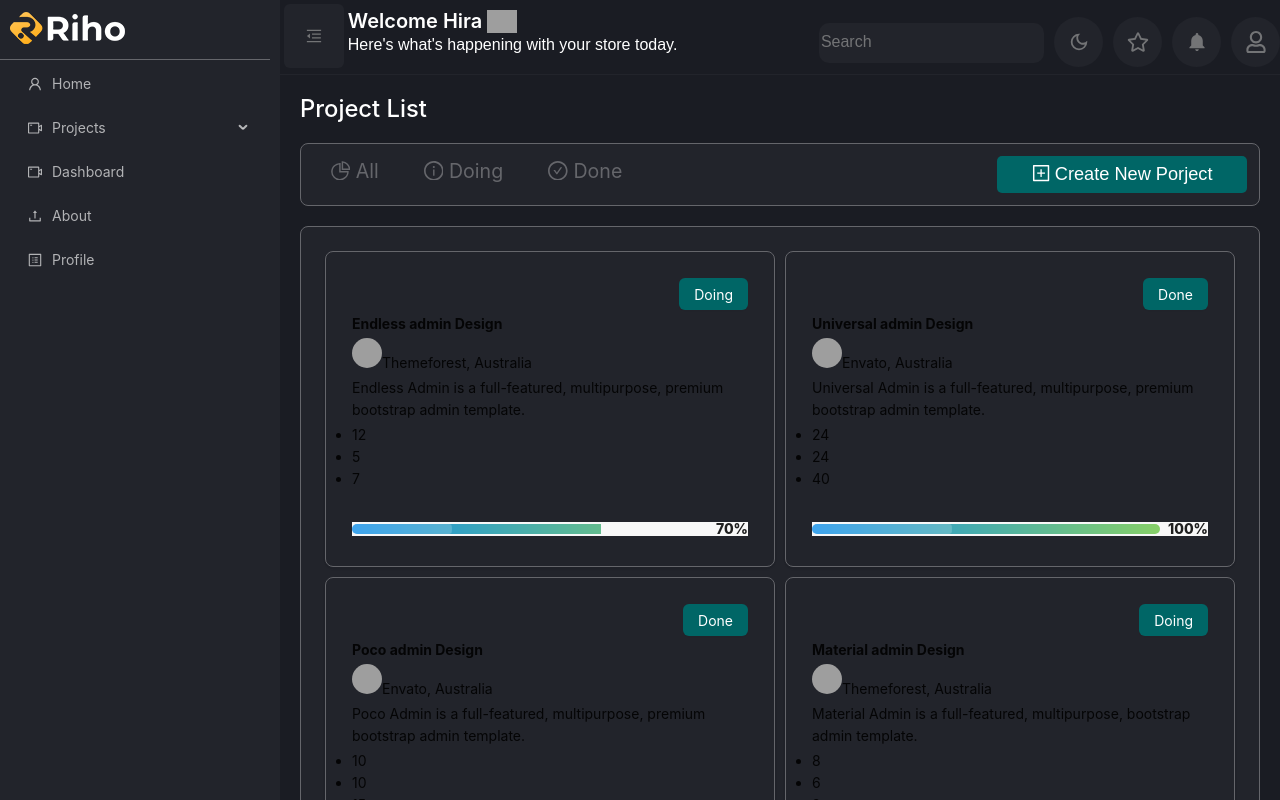
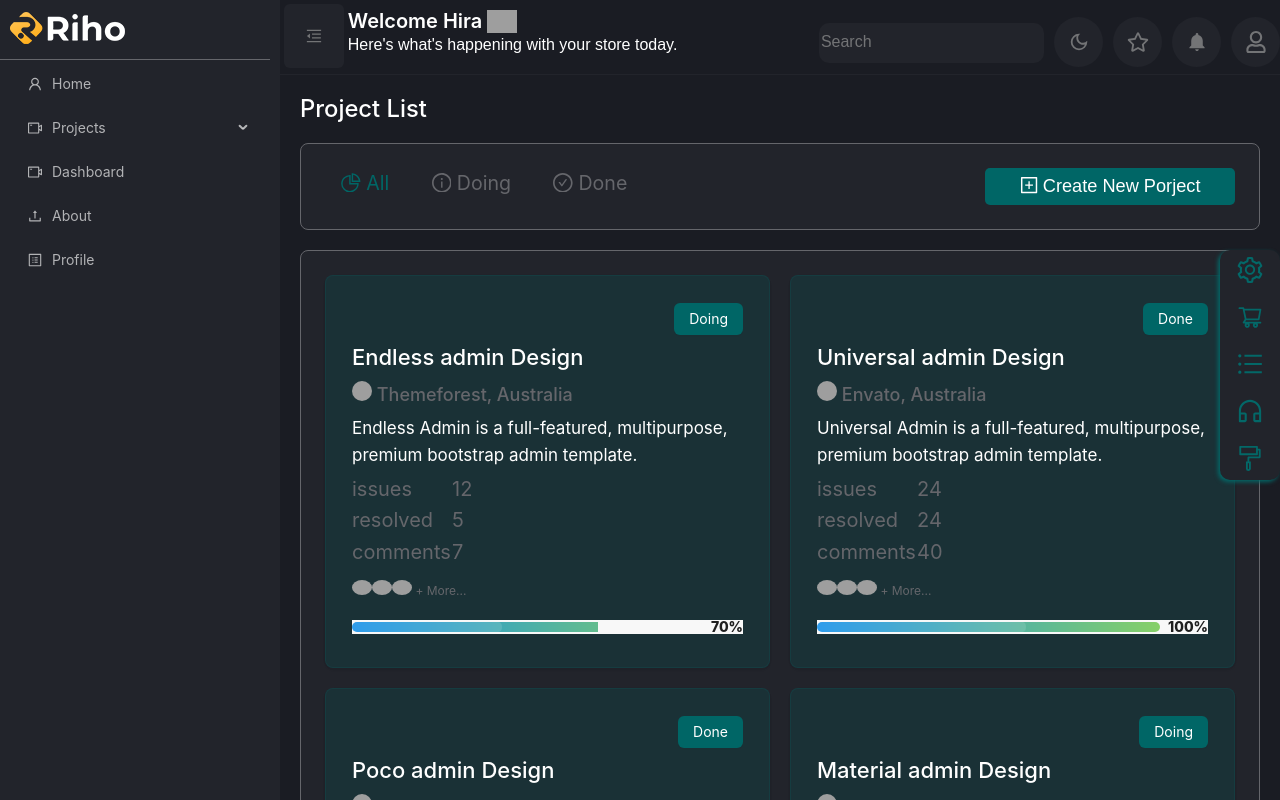
Before and after one commit to hiraekram10/Dahboard-Antd, a React (Vite) app: page /projects/list in a window 1280 px wide. Shown: the top 800 px of the page. Built offline with nearby package versions, Linux system fonts and the light colour scheme; grey boxes are pictures that could not be loaded.

Commit message:
card created started

```diff
--- a/src/Components/UserProCard.jsx
+++ b/src/Components/UserProCard.jsx
@@ -5,32 +5,35 @@ const UserProCard = ({title,description,company,comments,resolved,issues,status,
   return (
     <Col className='user-col' xs={24} sm={24} md={12} lg={12} xl={12}>
 
-      <Card  variant="borderless" className='card'>
+      <Card  variant="borderless" className='card cardblue'>
         <div className='userc-main'>
           <div className='btn-container'>
           <Button >{status}</Button>
           </div>
-          <div>
-            <h4>{title}</h4>
+          <div className='title'>
+            <h2>{title}</h2>
           </div>
           <div className='company'>
             <img src={img} alt="" />
-            {company}
+         <span>  {company}</span>
           </div>
-          <div>
+          <div className='description'>
             <p>
            {description}
             </p>
           </div>
-          <div>
+          <div className='card-list'>
             <ul>
-              <li>{issues}</li>
-              <li>{resolved}</li>
-              <li>{comments}</li>
+              <li><span>issues</span>{issues}</li>
+              <li><span>resolved</span>{resolved}</li>
+              <li><span>comments</span> {comments}</li>
             </ul>
           </div>
-          <div>
-            <img src="" alt="" />
+          <div className='images'>
+            <img src="https://admin.pixelstrap.net/riho/assets/images/user/3.jpg" alt="" />
+            <img src="https://admin.pixelstrap.net/riho/assets/images/user/5.jpg" alt="" />
+            <img src="https://admin.pixelstrap.net/riho/assets/images/user/1.jpg" alt="" />
+            <span> + More...</span>
           </div>
           <div>
           <Progress percent={progress} status="active"  strokeColor={{
--- a/src/Components/responsive.css
+++ b/src/Components/responsive.css
@@ -16,5 +16,25 @@
       height: 100%;
 
     }
+    .proj-card{
+
+      /* background-color: azure; */
+      display: flex;
+      flex-direction:column ;
+      justify-content: center;
+      align-items: center;
+
+    }
+    .right button{
+      background-color: yellow !important;
+     display: none;
+    }
+
+
+    .list-card li{
+      text-align: center;
+      gap: 12px;
+    }
+
 
   }
--- a/src/Pages/Css/project.css
+++ b/src/Pages/Css/project.css
@@ -49,6 +49,10 @@ width: 50%;
     color: var(--text-grey);
 
 }
+.list-card li:hover{
+    cursor: pointer;
+    color: #006666;
+}
 .right{
     /* background-color: rgb(190, 152, 152); */
     width: 50%;
@@ -63,11 +67,21 @@ width: 50%;
     color: #fff;
     font-size: 1.3em;
 }
+
 .right button:hover{
     cursor:pointer;
+    background-color: var(--green-bg);
+    transform: scale(1.1);
+    transition: 500ms ease;
+
 }
 .user-cards{
     /* background-color: yellow; */
+}
+.cardblue{
+    background-color: rgba(0, 102, 102, 0.212);
+    border: 1px solid  rgba(0, 102, 102, 0.212);
+
 }
 
 .user-col{
@@ -77,11 +91,13 @@ width: 50%;
     /* background-color: green; */
     display: flex;
     flex-direction: column;
-    gap: 3px;
+    gap: 5px;
     padding: 2px;
+    font-size: 20px;
 }
 .btn-container{
     /* background-color: palegoldenrod; */
+
     align-self: end;
 
 }
@@ -90,8 +106,58 @@ width: 50%;
     color: var(--text-white);
     border: none;
 }
+.btn-container button:hover{
+    transform: scale(1.1);
+    transition: 500ms ease;
+    background-color: var(--green-bg) !important;
+    color: var(--text-white) !important;
+}
+.title h2{
+  color: var(--text-white);
+  font-weight: 500;
+  font-size: 1.1em;
+}
+.company span{
+    font-size: 0.90em;
+    font-weight: 500;
+    color: var(--text-grey);
+    vertical-align: center;
+
+}
 .company img{
-    width: 30px;
-    height: 30px;
+    width: 20px;
+    height: 20px;
     border-radius: 50%;
+    vertical-align: center;
+
 }
+.description p{
+    font-size: 0.85em;
+    color: var(--text-white);
+}
+.card-list li {
+    display: flex;
+
+    justify-content:start;
+    color: var(--text-grey);
+
+
+}
+.images img{
+    width: 20px;
+    border-radius: 50%;
+
+
+}
+.images span{
+    color: var(--text-grey);
+    font-size: 0.60em;
+}
+.card-list span{
+   width: 100px;
+   /* background-color: red; */
+}
+
+.createPorj-main{
+    /* background-color: #65666B; */
+}
--- a/src/Pages/ProjectCreate.jsx
+++ b/src/Pages/ProjectCreate.jsx
@@ -1,9 +1,20 @@
 import React from 'react'
+import { Row,Col,Card } from 'antd'
+// import '../Components/project.css '
 
 const ProjectCreate = () => {
   return (
-    <div>
+    <div className='createPorj-main'>
+      <Row gutter={[10,10]}>
+        <Col className='proj-one' xs={24} sm={24} md={24} lg={24}>
+        <h1>Project Create</h1>
+        </Col>
+        <Col xs={24} sm={24} md={24} lg={24}>
+        <Card className='card'>
 
+        </Card>
+        </Col>
+      </Row>
     </div>
   )
 }
--- a/src/Pages/ProjectList.jsx
+++ b/src/Pages/ProjectList.jsx
@@ -1,8 +1,11 @@
 import React from 'react'
+import '../Components/responsive.css'
 import './Css/project.css'
+
 import { Card, Space, Col, Row } from 'antd';
 import { CheckCircleOutlined, InfoCircleOutlined, PieChartOutlined, PlusSquareOutlined } from '@ant-design/icons'
 import UserProCard from '../Components/UserProCard';
+import FixedSideCard from '../Components/FixedSideCard'
 
 const ProjectList = () => {
 
@@ -71,7 +74,7 @@ const ProjectList = () => {
     {
       id: 6,
       title: "Angular admin Design",
-      company: "Themeforest, Australia",
+      company: "Angular Admin, New York",
       img:'https://admin.pixelstrap.net/riho/assets/images/user/3.jpg',
       description: "Angular Admin is a full-featured, multipurpose, bootstrap admin template.",
       issues: 5,
@@ -83,17 +86,18 @@ const ProjectList = () => {
   ];
   return (
     <div className='projList-main'>
+      <FixedSideCard/>
       <Row gutter={[10, 20]}>
-        <Col sm={24} md={24} lg={20} xl={24} className='proj-one'>
+        <Col sm={24} md={24} lg={24} xl={24} className='proj-one'>
           <h1>Project List
           </h1>
         </Col>
-        <Col sm={24} md={24} lg={20} xl={24} className='proj-two'>
-          <Card size="small" className='card' >
+        <Col xs={24} sm={24} md={24} lg={24} xl={24} className='proj-two'>
+          <Card  className='card'>
             <div className='proj-card'>
               <div className='left'>
                 <ul className='list-card'>
-                  <li><PieChartOutlined /> All</li>
+                  <li style={{color:"#006666"}}><PieChartOutlined /> All</li>
                   <li><InfoCircleOutlined /> Doing</li>
                   <li><CheckCircleOutlined /> Done</li>
                 </ul>
@@ -105,10 +109,10 @@ const ProjectList = () => {
             </div>
           </Card>
         </Col>
-        <Col sm={24} md={24} lg={20} xl={24} className='proj-three'>
+        <Col sm={24} md={24} lg={24} xl={24} className='proj-three'>
           <Card className='card'>
            {/* cards inner portion */}
-            <Row className='user-cards' gutter={[10,10]}>
+            <Row className='user-cards' gutter={[20,20]}>
 
               {cardsData.map((v, i) => (
                 <UserProCard key={i}  title={v.title} company={v.company}
```
Also changed, not shown: src/Components/ProjectAddForm.jsx (added, +11 -0 lines).
